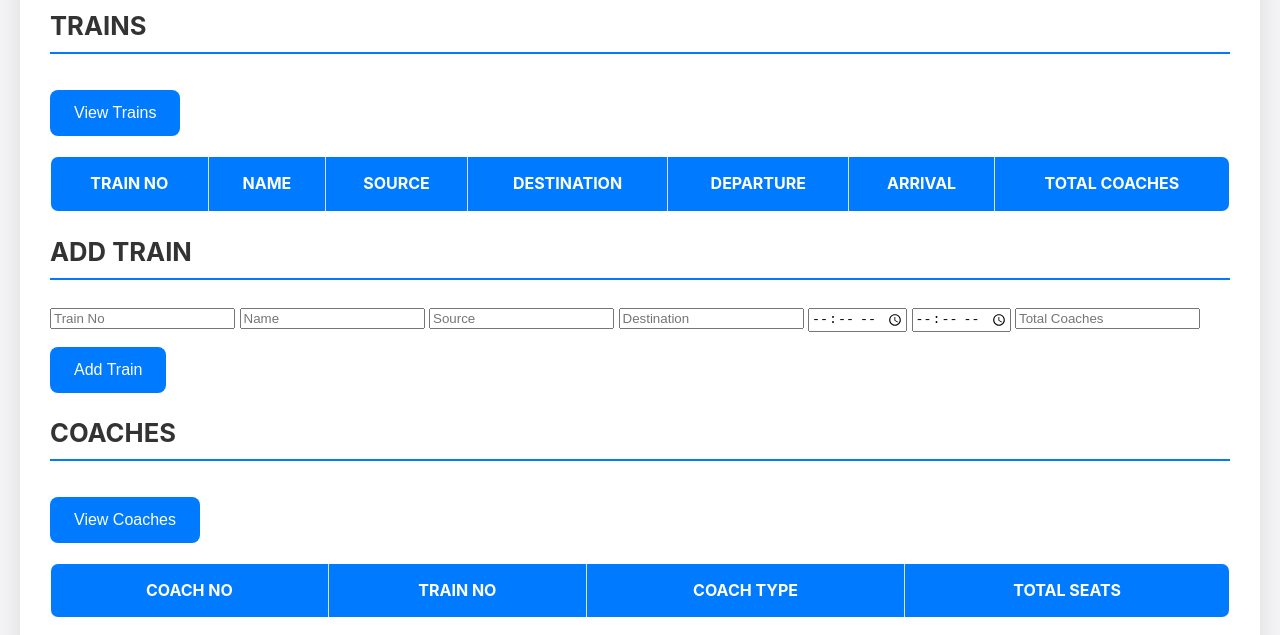
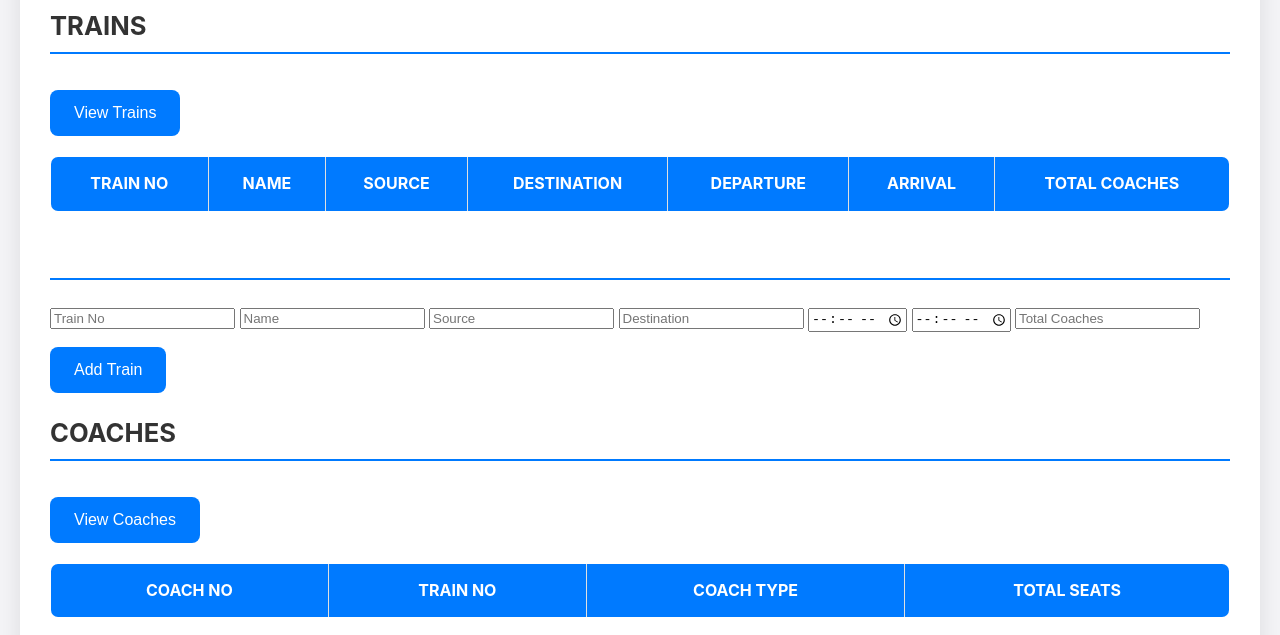
Before and after one commit to Manjunath-rcb/train-reservation-system, a plain HTML site: page login.html in a window 1280 px wide. Shown: the part 155-790 px from the top of the page. Drawn offline with Linux system fonts and the light colour scheme.

Commit message:
Update style.css
Signed-off-by: Manjunath-rcb <manjunathgowda3534@gmail.com>

```diff
--- a/style.css
+++ b/style.css
@@ -65,7 +65,7 @@ h2 {
 }
 h3 {
     margin-top: 20px;
-    color: var(--header-light);
+    color: white;
     font-size: 1.6rem;
     border-bottom: 2px solid var(--table-header-light);
     padding-bottom: 5px;
```
